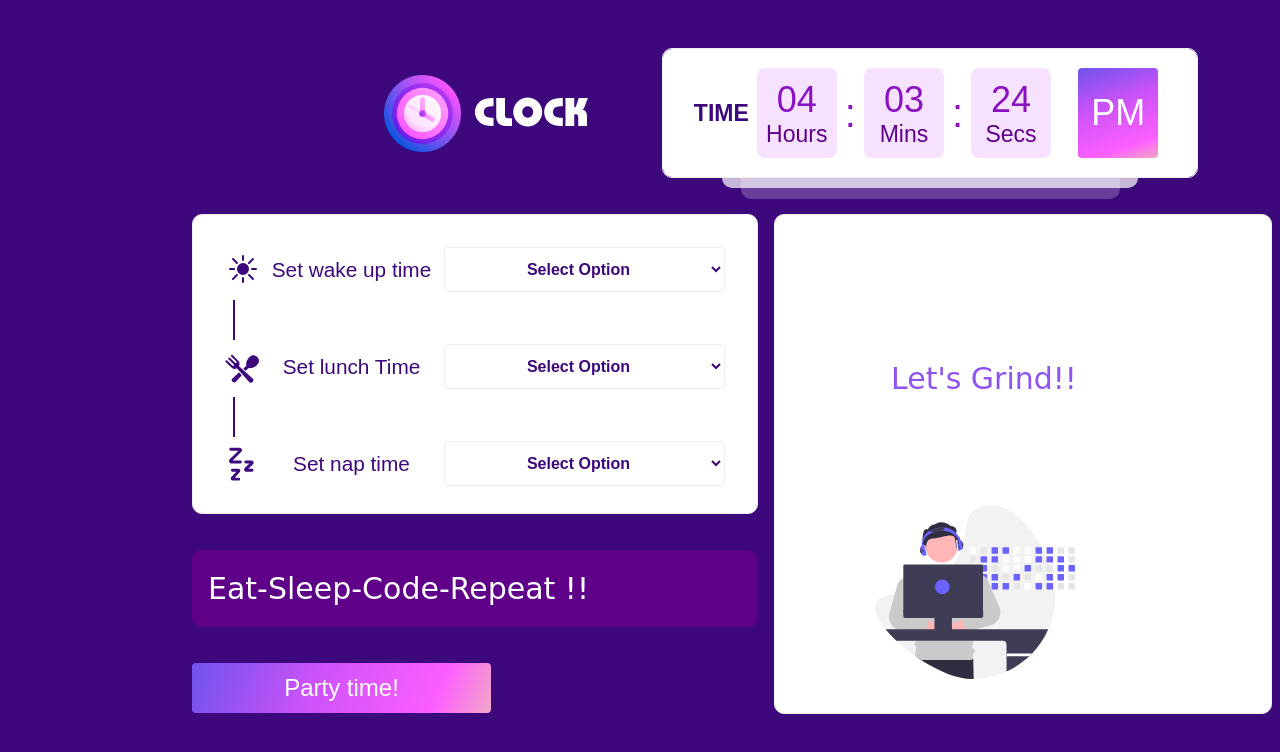
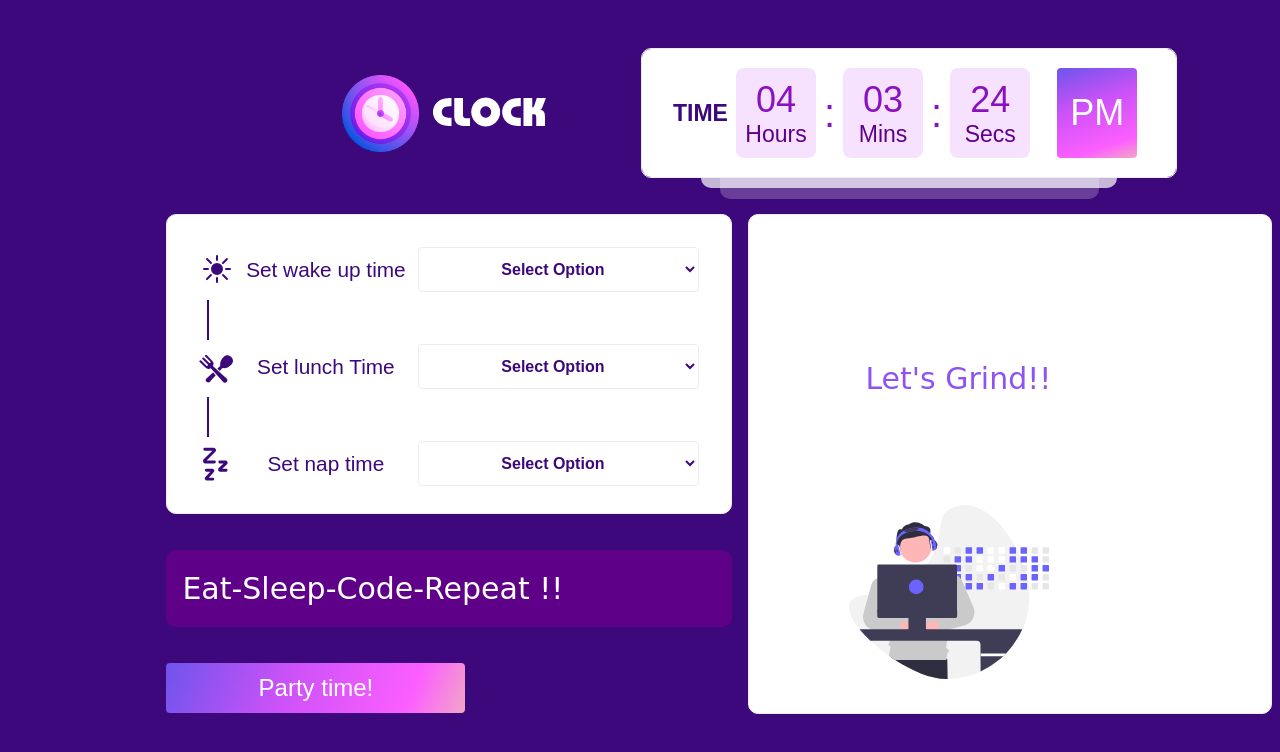
Before and after one commit to AakashPawarAP/Digital-Clock, a plain HTML site: page index.html in a window 1280 px wide. Drawn offline with Linux system fonts and the light colour scheme.

Commit message:
design changes

```diff
--- a/style.css
+++ b/style.css
@@ -5,14 +5,14 @@
 body{
     background:  #3D087B;
     opacity: 1;
-    margin-left: 15%;
+    margin-left: 13%;
     font-family: 'Barlow', sans-serif;
 }
 .container{
     margin: auto;
     max-width: 1280px;
     margin-top: 3rem;
-    margin-left: 12rem;
+    margin-left: 11rem;
 }
 
 
```
